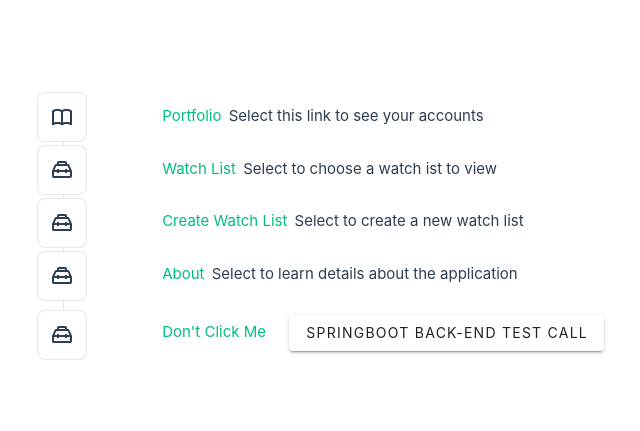
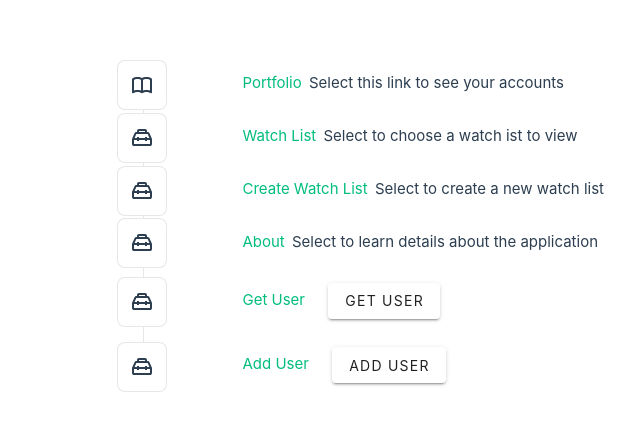
Before and after one commit to torymitch/portfolio, a Vue app: page / in a window 1280 px wide. Shown: the part 171-602 px from the top of the page, without its empty margins (36-676 px from the left). Built offline with nearby package versions, Linux system fonts and the light colour scheme.

Commit message:
Added User By Object

```diff
--- a/src/components/HomePage.vue
+++ b/src/components/HomePage.vue
@@ -36,8 +36,16 @@
       <template #icon>
         <ToolingIcon />
       </template>
-      <RouterLink to="/">Don't Click Me</RouterLink>
-      <v-btn class="ml-5" @click="raiseAlert">SpringBoot Back-End Test Call</v-btn>
+      <RouterLink to="/">Get User</RouterLink>
+      <v-btn class="ml-5" @click="raiseAlert">Get User</v-btn>
+    </WelcomeItem>
+
+    <WelcomeItem>
+      <template #icon>
+        <ToolingIcon />
+      </template>
+      <RouterLink to="/">Add User</RouterLink>
+      <v-btn class="ml-5" @click="raiseAlertObject">Add User</v-btn>
     </WelcomeItem>
   </main>
 </template>
@@ -59,15 +67,31 @@ export default {
   data() {
       return {
         info: '',
+        user: {
+          firstName: 'Nancy',
+          lastName: 'Reagan'
+        },
       }
   },
   methods: {
     raiseAlert() {
-      console.log('Made It Here - Test SB Call')
       axios
-        .get('http://localhost:8080/getUser?lastName=Jones&firstname=Tim')
+        .get('http://localhost:8080/getUser?lastName=Jones&firstName=Tim')
         .then(response => {
-          toast(response.data, {
+          toast("Welcome " + response.data + ", thank you for joining us", {
+            autoClose: 1000,
+          })
+        })
+        .catch(error => {
+          console.log(error)
+          this.errored = true
+        })
+    },
+    raiseAlertObject() {
+      axios
+        .post('http://localhost:8080/addUser', this.user)
+        .then(response => {
+          toast(response.data.firstName + " " + response.data.lastName + " created succesfully", {
             autoClose: 1000,
           })
         })
```
